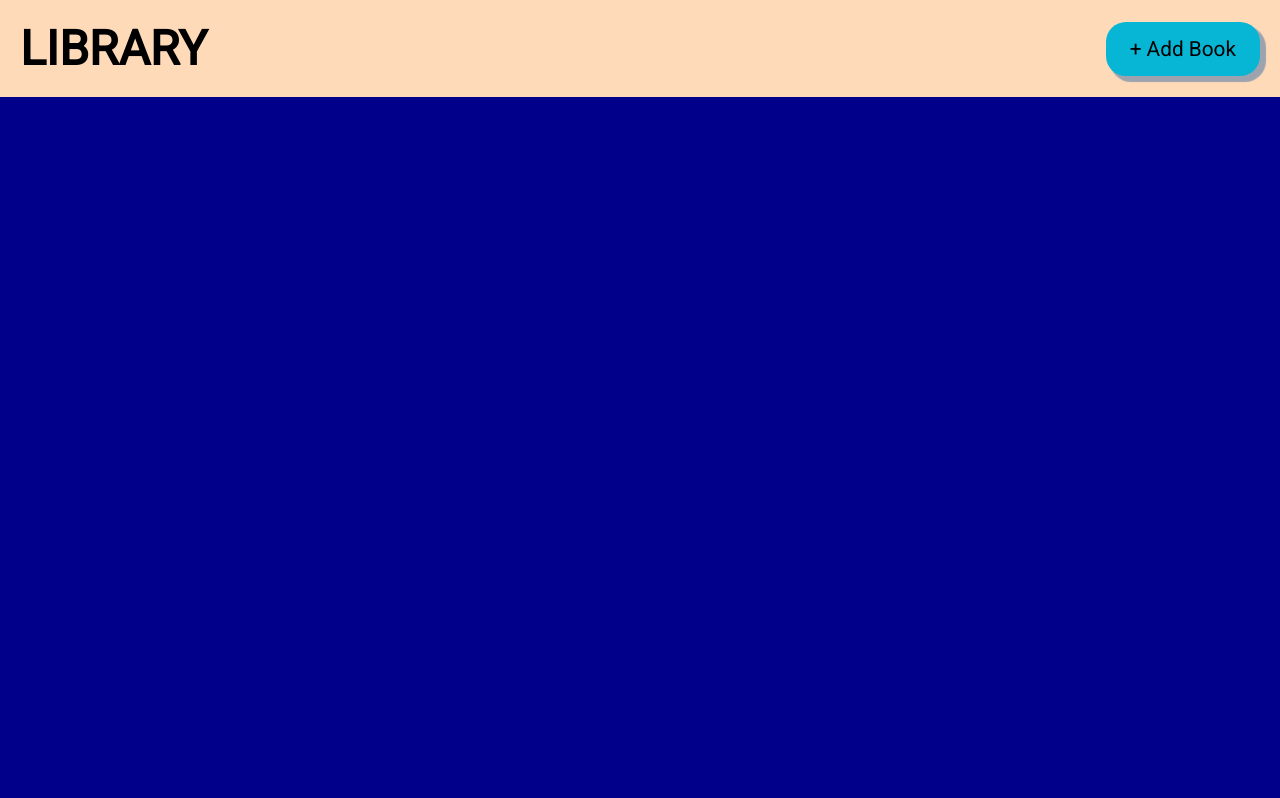
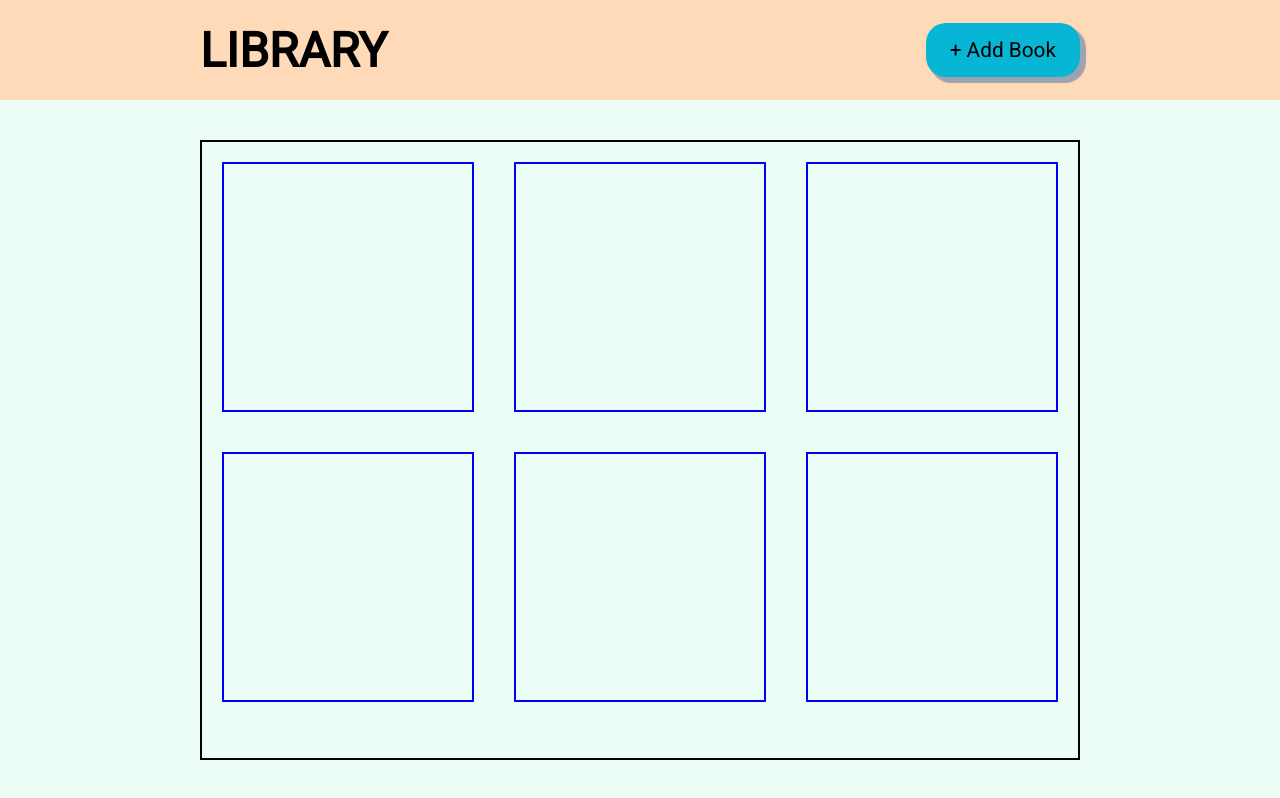
Before and after one commit to Asatyam/Library, a website: page index.html in a window 1280 px wide. Drawn offline with Linux system fonts and the light colour scheme.

Commit message:
Design the layout of the cards container

```diff
--- a/index.html
+++ b/index.html
@@ -20,6 +20,12 @@
         </div>
         <div class="content">
             <div class="cards">
+                <div class="card"></div>
+                <div class="card"></div>
+                <div class="card"></div>
+                <div class="card"></div>
+                <div class="card"></div>
+                <div class="card"></div>
             </div>
         </div>
     </div>
--- a/style.css
+++ b/style.css
@@ -3,8 +3,11 @@
     margin: 0;
     padding: 0;
     font-family: "Roboto",Helvetica,Verdana,sans-serif;
+    box-sizing: border-box;
 }
-
+:root{
+    --grid-size: minmax(250px, 0.3fr);
+}
 html{
     height: 100%;
 }
@@ -12,11 +15,11 @@ body{
     min-height: 100%;
 }
 .main{
-    height: 100vh;
+    min-height: 100vh;
     width: 100vw;
     background-color: antiquewhite;
     display: grid;
-    grid-template-rows: 1fr 8fr;
+    grid-template-rows: 100px auto;
 }
 
 /*=========================================================For header===================================================*/
@@ -30,7 +33,7 @@ body{
     justify-content: space-between;
     align-items: center;
     box-sizing: border-box;
-    padding:20px;
+    padding:20px 200px;
 }
 
 .heading>h1{
@@ -54,7 +57,23 @@ body{
 
 /*======================================================================================================================*/
 
+/*==================================================================Content=============================================*/
 .content{
-    background-color: darkblue;
+    background-color:#ecfdf5 ;
     grid-area: 2/1/3/2;
+    padding:40px 200px;
 }
+.cards{
+    height: 100%;
+    border:2px solid black;
+    padding:20px;
+    display: grid;
+    grid-template-columns: repeat(auto-fit,minmax(250px,1fr));
+    grid-template-rows: var(--grid-size);
+    grid-auto-rows:var(--grid-size);
+    gap:40px;
+
+}
+.card{
+    border:2px solid blue;
+}
```
